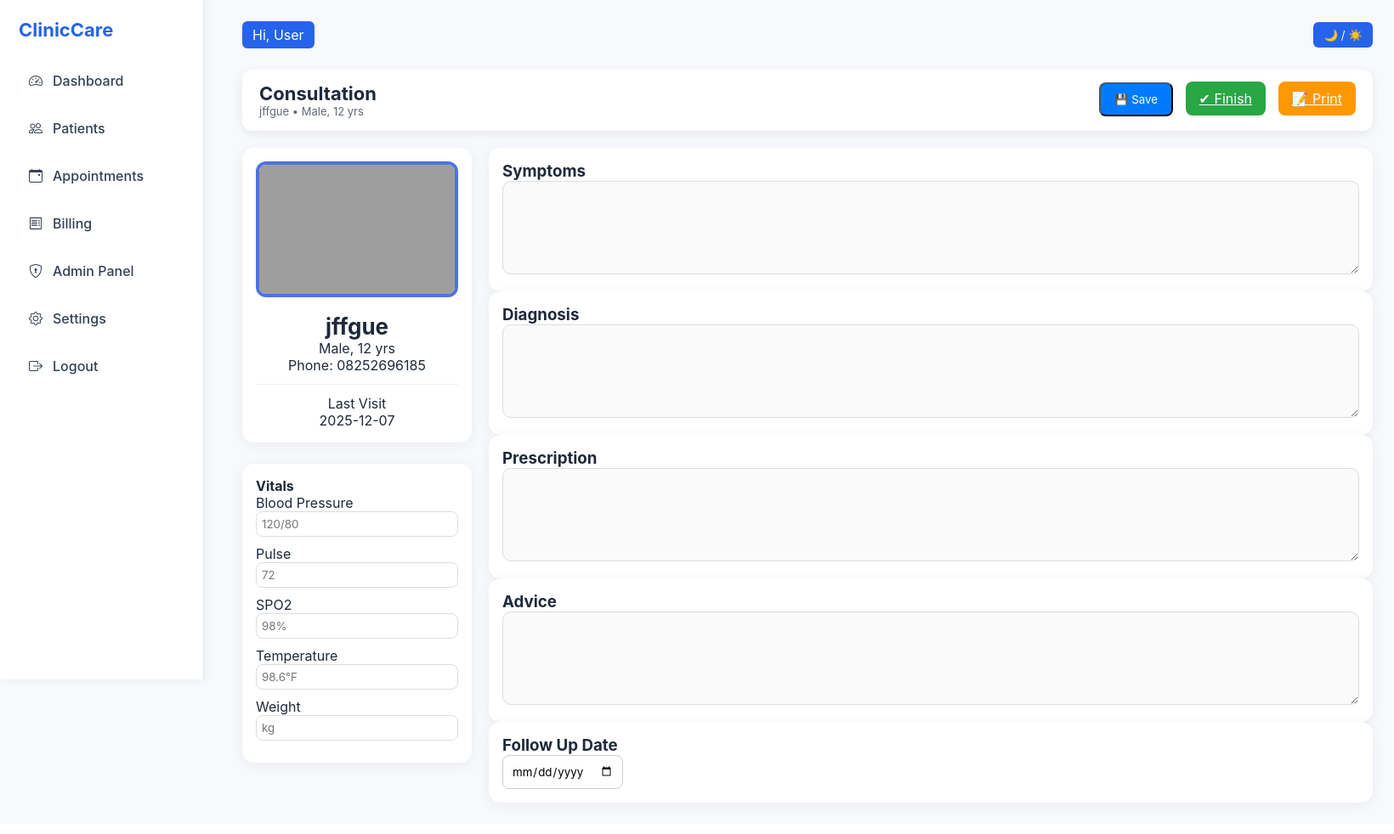
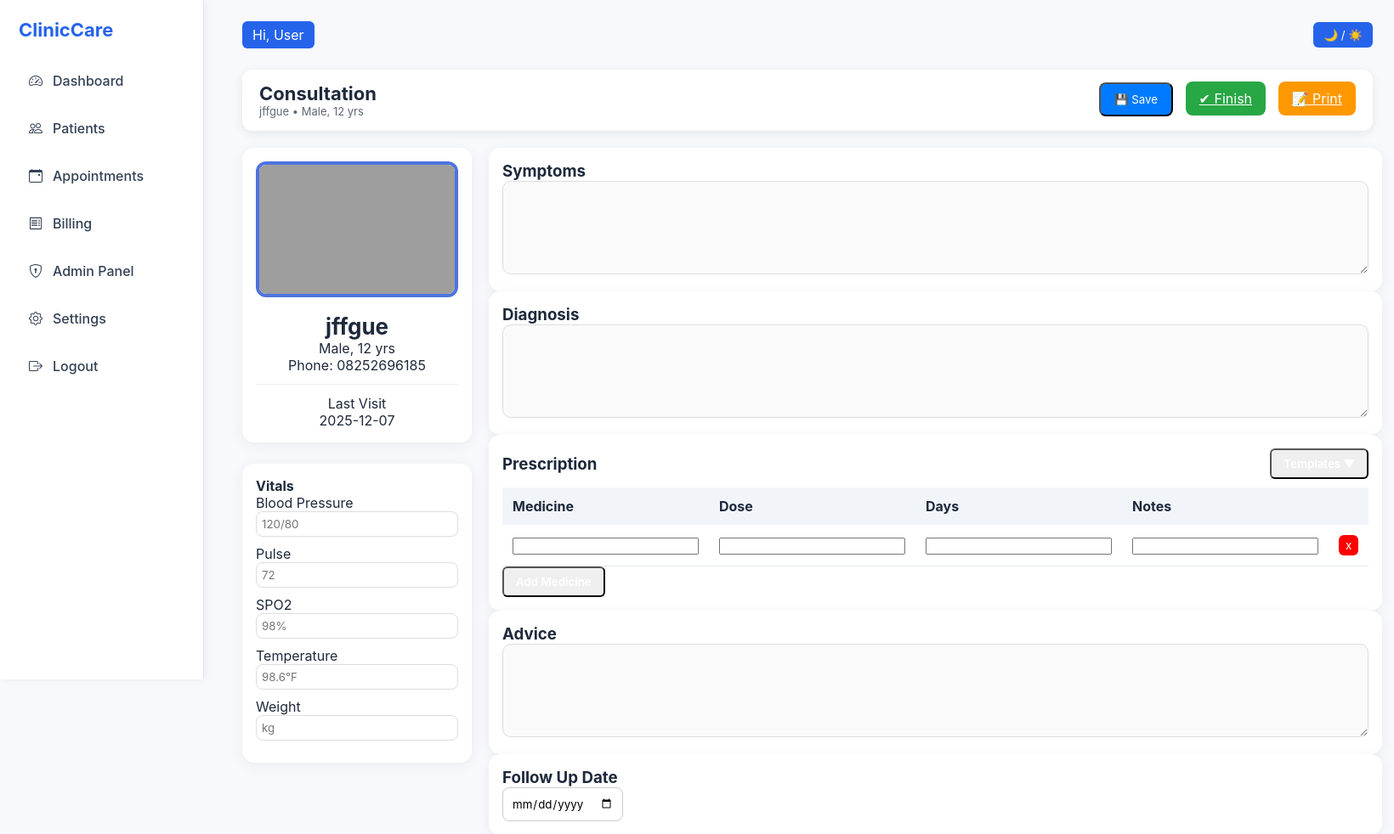
Before and after one commit to Ritikkumar8252/Clinic_app, a Flask app: page /consult/1 in a window 1640 px wide. Shown: the top 982 px of the page at 85% size. Before the commit the page ends 951 px from the top, so only its background shows below. Run offline with Flask 3, Linux system fonts and the light colour scheme; a user stored in the database is signed in; some libraries are stand-ins or nearby versions; grey boxes are pictures that could not be loaded.

Commit message:
update all files

```diff
--- a/clinic/static/css/dashboard.css
+++ b/clinic/static/css/dashboard.css
@@ -1309,6 +1309,39 @@ tbody tr:hover {
     opacity: 0;
     transition: 0.4s;
 }
+.template-box {
+    display: none;
+    background: white;
+    border: 1px solid #ddd;
+    border-radius: 10px;
+    margin-bottom: 10px;
+    width: 260px;
+    box-shadow: 0 2px 6px rgba(0,0,0,0.15);
+    padding: 6px 0;
+}
+
+.template-box.show {
+    display: block;
+}
+
+.template-item {
+    padding: 10px 14px;
+    cursor: pointer;
+    font-size: 14px;
+}
+
+.template-item:hover {
+    background: #f0f2f5;
+}
+
+.del-btn {
+    background: red;
+    color: white;
+    border: none;
+    padding: 4px 8px;
+    border-radius: 6px;
+    cursor: pointer;
+}
 
 
 /* -----appointment_card */
--- a/clinic/templates/consultation.html
+++ b/clinic/templates/consultation.html
@@ -88,9 +88,50 @@
 
         <!-- PRESCRIPTION -->
         <div class="box shadow-card">
-            <h3>Prescription</h3>
-            <textarea id="prescription" class="input-area" onkeyup="autoSave()">{{ appt.prescription }}</textarea>
+
+            <div class="header-row" style="display:flex; justify-content:space-between; align-items:center;">
+                <h3>Prescription</h3>
+
+                <!-- Template Button -->
+                <button type="button" class="btn grey" onclick="toggleTemplates()">
+                    Templates ▼
+                </button>
+            </div>
+
+            <!-- Template Prescriptions Dropdown -->
+            <div id="templateBox" class="template-box">
+                <div class="template-item" onclick="applyTemplate('Fever Standard')">Fever Standard</div>
+                <div class="template-item" onclick="applyTemplate('Viral Infection')">Viral Infection</div>
+                <div class="template-item" onclick="applyTemplate('Cough & Cold')">Cough & Cold</div>
+                <div class="template-item" onclick="applyTemplate('Gastritis')">Gastritis</div>
+                <div class="template-item" onclick="applyTemplate('Diarrhea')">Diarrhea Treatment</div>
+            </div>
+
+            <table class="med-table" id="medTable">
+                <thead>
+                    <tr>
+                        <th>Medicine</th>
+                        <th>Dose</th>
+                        <th>Days</th>
+                        <th>Notes</th>
+                        <th></th>
+                    </tr>
+                </thead>
+
+                <tbody id="medBody">
+                    <tr>
+                        <td><input name="medicine[]"></td>
+                        <td><input name="dose[]"></td>
+                        <td><input name="days[]"></td>
+                        <td><input name="notes[]"></td>
+                        <td><button onclick="removeRow(this)" class="del-btn">x</button></td>
+                    </tr>
+                </tbody>
+            </table>
+
+            <button id="addRowBtn" class="btn grey" type="button">Add Medicine</button>
         </div>
+
 
         <!-- ADVICE -->
         <div class="box shadow-card">
@@ -153,4 +194,95 @@ function showToast() {
 <!-- SAVE TOAST -->
 <div id="saveToast" class="save-toast">Saved</div>
 
+<script>
+
+// TEMPLATE DEFINITIONS
+const templates = {
+    "Fever Standard": [
+        {med: "Paracetamol 650mg", dose: "1-0-1", days: "3", notes: "After food"},
+        {med: "Pantoprazole 40mg", dose: "0-0-1", days: "5", notes: ""}
+    ],
+
+    "Viral Infection": [
+        {med: "Dolo 650", dose: "1-1-1", days: "3", notes: ""},
+        {med: "Cetrizine 10mg", dose: "0-0-1", days: "5", notes: "Night"}
+    ],
+
+    "Cough & Cold": [
+        {med: "Montelukast + Levocet", dose: "0-0-1", days: "7", notes: ""},
+        {med: "Cough Syrup", dose: "10ml", days: "5", notes: ""}
+    ],
+
+    "Gastritis": [
+        {med: "Pantoprazole 40mg", dose: "1-0-1", days: "7", notes: ""},
+        {med: "Antacid Gel", dose: "10ml", days: "5", notes: ""}
+    ],
+
+    "Diarrhea Treatment": [
+        {med: "ORS Solution", dose: "200ml hourly", days: "2", notes: ""},
+        {med: "Racecadotril", dose: "1-0-1", days: "3", notes: ""}
+    ]
+};
+
+// Show/Hide template dropdown
+function toggleTemplates() {
+    document.getElementById("templateBox").classList.toggle("show");
+}
+
+// Apply template prescriptions
+function applyTemplate(name) {
+    const meds = templates[name];
+
+    let body = document.getElementById("medBody");
+    body.innerHTML = "";
+
+    meds.forEach(item => {
+        let row = document.createElement("tr");
+        row.innerHTML = `
+            <td><input name="medicine[]" value="${item.med}"></td>
+            <td><input name="dose[]" value="${item.dose}"></td>
+            <td><input name="days[]" value="${item.days}"></td>
+            <td><input name="notes[]" value="${item.notes}"></td>
+            <td><button onclick="removeRow(this)" class="del-btn">x</button></td>
+        `;
+        body.appendChild(row);
+    });
+
+    addRow();
+    toggleTemplates();
+}
+
+
+// ADD ROW
+function addRow() {
+    let body = document.getElementById("medBody");
+
+    let tr = document.createElement("tr");
+    tr.innerHTML = `
+        <td><input name="medicine[]"></td>
+        <td><input name="dose[]"></td>
+        <td><input name="days[]"></td>
+        <td><input name="notes[]"></td>
+        <td><button onclick="removeRow(this)" class="del-btn">x</button></td>
+    `;
+    body.appendChild(tr);
+}
+
+// REMOVE ROW
+function removeRow(btn) {
+    btn.parentNode.parentNode.remove();
+}
+
+// Auto-add new row
+document.addEventListener("input", function(e){
+    let last = document.querySelector("#medBody tr:last-child");
+    if (last.contains(e.target)) {
+        let filled = [...last.querySelectorAll("input")].every(inp => inp.value.trim() !== "");
+        if (filled) addRow();
+    }
+});
+
+</script>
+
+
 {% endblock %}
```
Also changed, not shown: clinic/static/css/patient_profile.css (added), clinic/static/css/patients.css (added).
